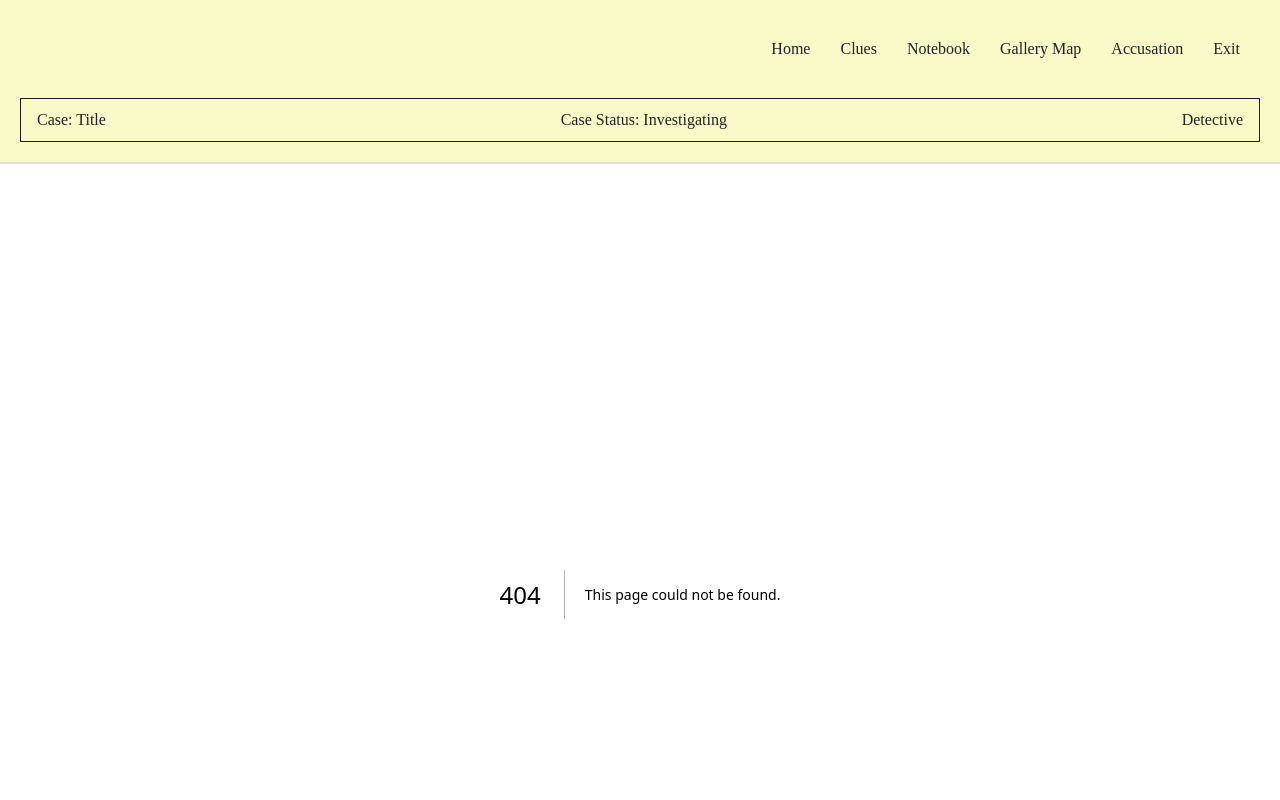
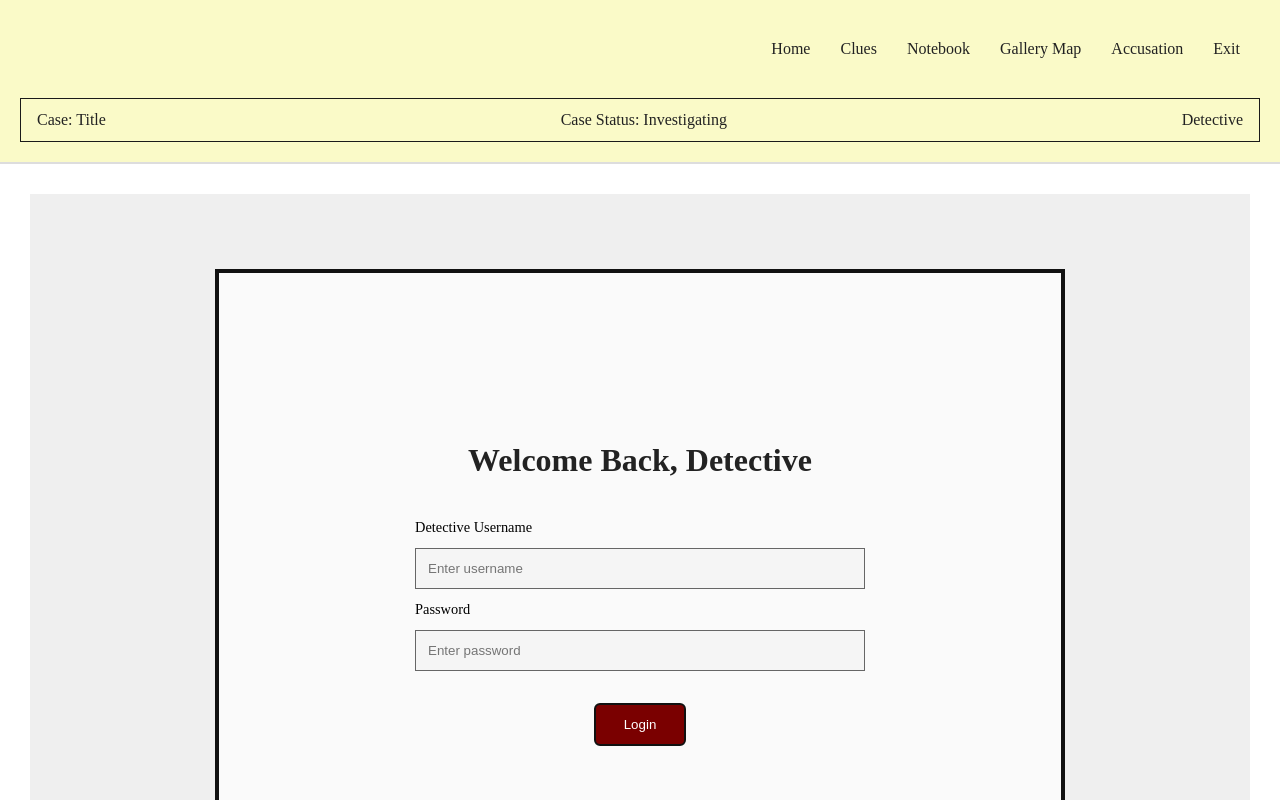
Before and after one commit to stanng66/cpan212-project-group-8, a Next.js app in the folder web/: page /login in a window 1280 px wide. Before the commit this address had no page. Shown: the top 800 px of the page. Built offline with nearby package versions, Linux system fonts and the light colour scheme.

Commit message:
Worked on context, login form and register form

```diff
--- a/web/app/components/Header.js
+++ b/web/app/components/Header.js
@@ -1,9 +1,10 @@
 import Navigation from "./Navigation";
+import { useInvestigation } from "../../context/investigationContext";
 
 export default function Header() {
-    const detectiveName = "Detective";
-    const caseStatus = "Investigating";
-    /* const { detectiveName, caseStatus } = useCaseContext(); */   // Uncomment when item 7 (context) is implemented
+    // const detectiveName = "Detective";
+    // const caseStatus = "Investigating";
+    const { detectiveName, caseStatus } = useInvestigation();    // Uncomment when item 7 (context) is implemented
 
   return (
     <header className="header">
--- /dev/null
+++ b/web/app/components/LoginForm.js
@@ -0,0 +1,48 @@
+export default function LoginForm() {
+    return (
+        <section className="auth-page">
+            <div className="auth-card">
+
+                <h1 className="login-title">
+                    Welcome Back, Detective
+                </h1>
+
+                <form id="loginForm" className="login-form">
+                    <label htmlFor="loginUsername" className="login-username-label"> Detective Username</label>
+
+                    <input
+                        id="loginUsername"
+                        name="loginUsername"
+                        className="login-username-input"
+                        type="text"
+                        placeholder="Enter username"
+                        required
+                    />
+
+                    <label htmlFor="loginPassword" className="login-password-label"> Password</label>
+
+                    <input
+                        id="loginPassword"
+                        name="loginPassword"
+                        className="login-password-input"
+                        type="password"
+                        placeholder="Enter password"
+                        required
+                    />
+
+                    <button id="loginButton"
+                        type="submit"
+                        className="login-button"
+                    >
+                        Login
+                    </button>
+
+                </form>
+
+                <div className="auth-project">
+                    PROJECT TITLE
+                </div>
+            </div>
+        </section>
+    );
+}
--- a/web/app/globals.css
+++ b/web/app/globals.css
@@ -482,3 +482,143 @@ a {
 .clue-navigation a:hover {
     background-color: var(--clr-secondary);
 }
+
+/* ==================== */
+/* Login/Register Pages */
+/* ==================== */
+.auth-page {
+    width: 100%;
+    min-height: 100vh;
+    display: flex;
+    justify-content: center;
+    align-items: center;
+    padding: var(--space-lg);
+    background-color: var(--clr-bg-page);
+}
+
+.auth-card {
+    position: relative;
+    width: 100%;
+    max-width: 850px;
+    min-height: 650px;
+    background-color: var(--clr-bg-white);
+    border: 4px solid #111111;
+    padding: 80px 60px;
+    display: flex;
+    flex-direction: column;
+    justify-content: center;
+}
+
+.login-title, .register-title {
+    text-align: center;
+    margin-bottom: 40px;
+    font-family: "Bodoni MT", Didot, serif;
+    font-size: 2rem;
+    color: var(--clr-text-main);
+}
+
+/* ==================== */
+/* Login Form */
+/* ==================== */
+.login-form {
+    width: 100%;
+    max-width: 450px;
+
+    margin: 0 auto;
+
+    display: flex;
+    flex-direction: column;
+
+    gap: 12px;
+}
+
+.login-username-label,
+.login-password-label {
+    font-size: var(--fs-sm);
+}
+
+.login-username-input,
+.login-password-input {
+    width: 100%;
+
+    padding: 12px;
+
+    border: 1px solid #666666;
+
+    background-color: #f5f5f5;
+}
+
+.login-button {
+    width: fit-content;
+
+    margin: 20px auto 0;
+
+    padding: 12px 28px;
+
+    border: 2px solid #111111;
+
+    border-radius: 6px;
+
+    background-color: #7a0000;
+
+    color: white;
+
+    cursor: pointer;
+
+    transition: var(--transition);
+}
+
+.login-button:hover {
+    background-color: var(--clr-secondary);
+}
+
+/* ==================== */
+/* Register Form */
+/* ==================== */
+.register-form {
+    width: 100%;
+    max-width: 450px;
+    margin: 0 auto;
+    display: flex;
+    flex-direction: column;
+    gap: 12px;
+}
+
+.register-username-label, .register-password-label {
+    font-size: var(--fs-sm);
+}
+
+.register-username-input, .register-password-input {
+    width: 100%;
+    padding: 12px;
+    border: 1px solid #666666;
+    background-color: #f5f5f5;
+}
+
+.register-button {
+    width: fit-content;
+    margin: 20px auto 0;
+    padding: 12px 28px;
+    border: 2px solid #111111;
+    border-radius: 6px;
+    background-color: #7a0000;
+    color: white;
+    cursor: pointer;
+    transition: var(--transition);
+}
+
+.register-button:hover {
+    background-color: var(--clr-secondary);
+}
+
+/* ==================== */
+/* Footer Text */
+/* ==================== */
+.auth-project {
+    position: absolute;
+    right: 30px;
+    bottom: 20px;
+    font-size: var(--fs-lg);
+    color: var(--clr-text-muted);
+    font-family: "Bodoni MT", serif;
+}
--- /dev/null
+++ b/web/app/login/page.js
@@ -0,0 +1,7 @@
+import LoginForm from "../components/LoginForm";
+
+export default function LoginPage() {
+    return (
+        <LoginForm />
+    );
+}
--- a/web/context/investigationContext.js
+++ b/web/context/investigationContext.js
@@ -39,12 +39,18 @@ export function InvestigationProvider({ children }) {
         );
     };
 
+    const [detectiveName, setDetectiveName] =
+        useState("Detective");
+
+    const [caseStatus, setCaseStatus] =
+        useState("Investigating");
+
     const savedClueCount = savedClues.length;
 
     // Make the state and functions available to other components
     return (
         <InvestigationContext.Provider
-            value={{ savedClues, savedClueCount, saveClue, removeClue, isClueSaved }}
+            value={{ savedClues, savedClueCount, saveClue, removeClue, isClueSaved, detectiveName, setDetectiveName, caseStatus, setCaseStatus }}
         >
             {children}
         </InvestigationContext.Provider>
```
Also changed, not shown: web/app/components/RegisterForm.js (added, +47 -0 lines), web/app/page.js (+7 -2 lines), web/app/register/page.js (added, +7 -0 lines).
